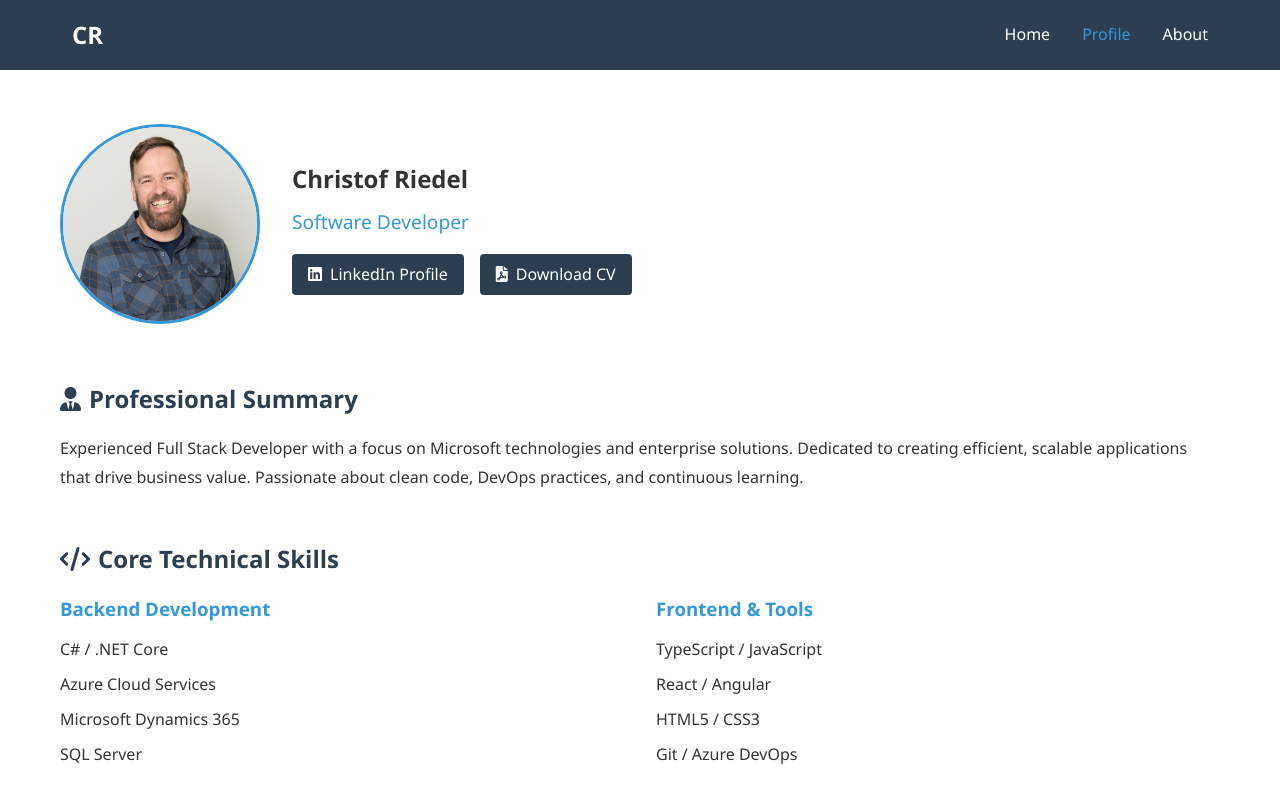
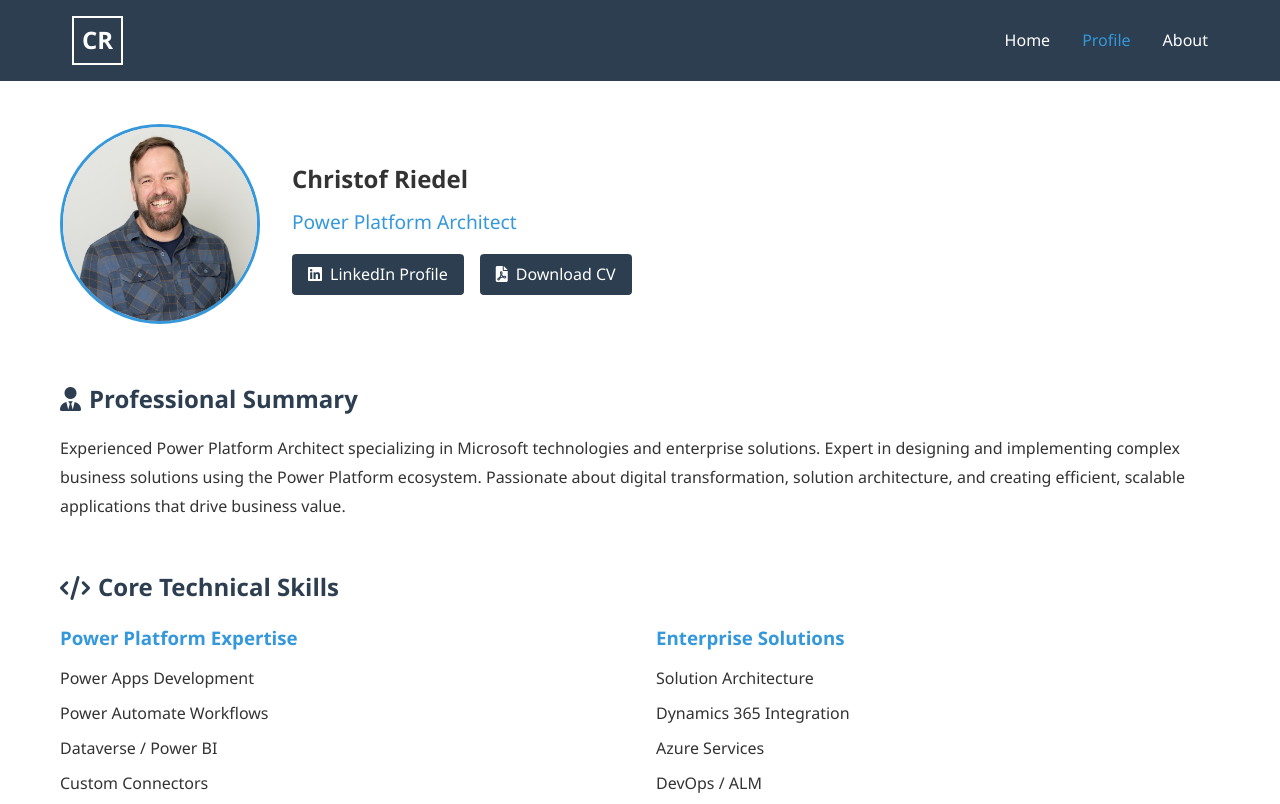
Before and after one commit to chrriedel/chrriedel.github.io, a plain HTML site: page profile.html in a window 1280 px wide. Shown: the top 804 px of the page. Drawn offline with Linux system fonts and the light colour scheme.

Commit message:
profile update

```diff
--- a/css/style.css
+++ b/css/style.css
@@ -48,6 +48,14 @@ header {
     text-decoration: none;
     font-size: 1.5rem;
     font-weight: bold;
+    border: 2px solid var(--white);
+    padding: 0.2rem 0.5rem;
+    transition: all 0.3s ease;
+}
+
+.logo:hover {
+    background-color: var(--white);
+    color: var(--primary-color);
 }
 
 .nav-links {
--- a/profile.html
+++ b/profile.html
@@ -30,7 +30,7 @@
                     </div>
                     <div class="profile-intro">
                         <h1>Christof Riedel</h1>
-                        <p class="title">Software Developer</p>
+                        <p class="title">Power Platform Architect</p>
                         <div class="social-links">
                             <a href="https://www.linkedin.com/in/christof-riedel/" target="_blank" class="social-link">
                                 <i class="fab fa-linkedin"></i> LinkedIn Profile
@@ -45,28 +45,28 @@
                 <div class="profile-content">
                     <section class="profile-section">
                         <h2><i class="fas fa-user-tie"></i> Professional Summary</h2>
-                        <p>Experienced Full Stack Developer with a focus on Microsoft technologies and enterprise solutions. Dedicated to creating efficient, scalable applications that drive business value. Passionate about clean code, DevOps practices, and continuous learning.</p>
+                        <p>Experienced Power Platform Architect specializing in Microsoft technologies and enterprise solutions. Expert in designing and implementing complex business solutions using the Power Platform ecosystem. Passionate about digital transformation, solution architecture, and creating efficient, scalable applications that drive business value.</p>
                     </section>
 
                     <section class="profile-section">
                         <h2><i class="fas fa-code"></i> Core Technical Skills</h2>
                         <div class="skills-grid">
                             <div class="skill-category">
-                                <h3>Backend Development</h3>
+                                <h3>Power Platform Expertise</h3>
                                 <ul>
-                                    <li>C# / .NET Core</li>
-                                    <li>Azure Cloud Services</li>
-                                    <li>Microsoft Dynamics 365</li>
-                                    <li>SQL Server</li>
+                                    <li>Power Apps Development</li>
+                                    <li>Power Automate Workflows</li>
+                                    <li>Dataverse / Power BI</li>
+                                    <li>Custom Connectors</li>
                                 </ul>
                             </div>
                             <div class="skill-category">
-                                <h3>Frontend & Tools</h3>
+                                <h3>Enterprise Solutions</h3>
                                 <ul>
-                                    <li>TypeScript / JavaScript</li>
-                                    <li>React / Angular</li>
-                                    <li>HTML5 / CSS3</li>
-                                    <li>Git / Azure DevOps</li>
+                                    <li>Solution Architecture</li>
+                                    <li>Dynamics 365 Integration</li>
+                                    <li>Azure Services</li>
+                                    <li>DevOps / ALM</li>
                                 </ul>
                             </div>
                         </div>
```
Also changed, not shown: index.html (+1 -1 lines).
